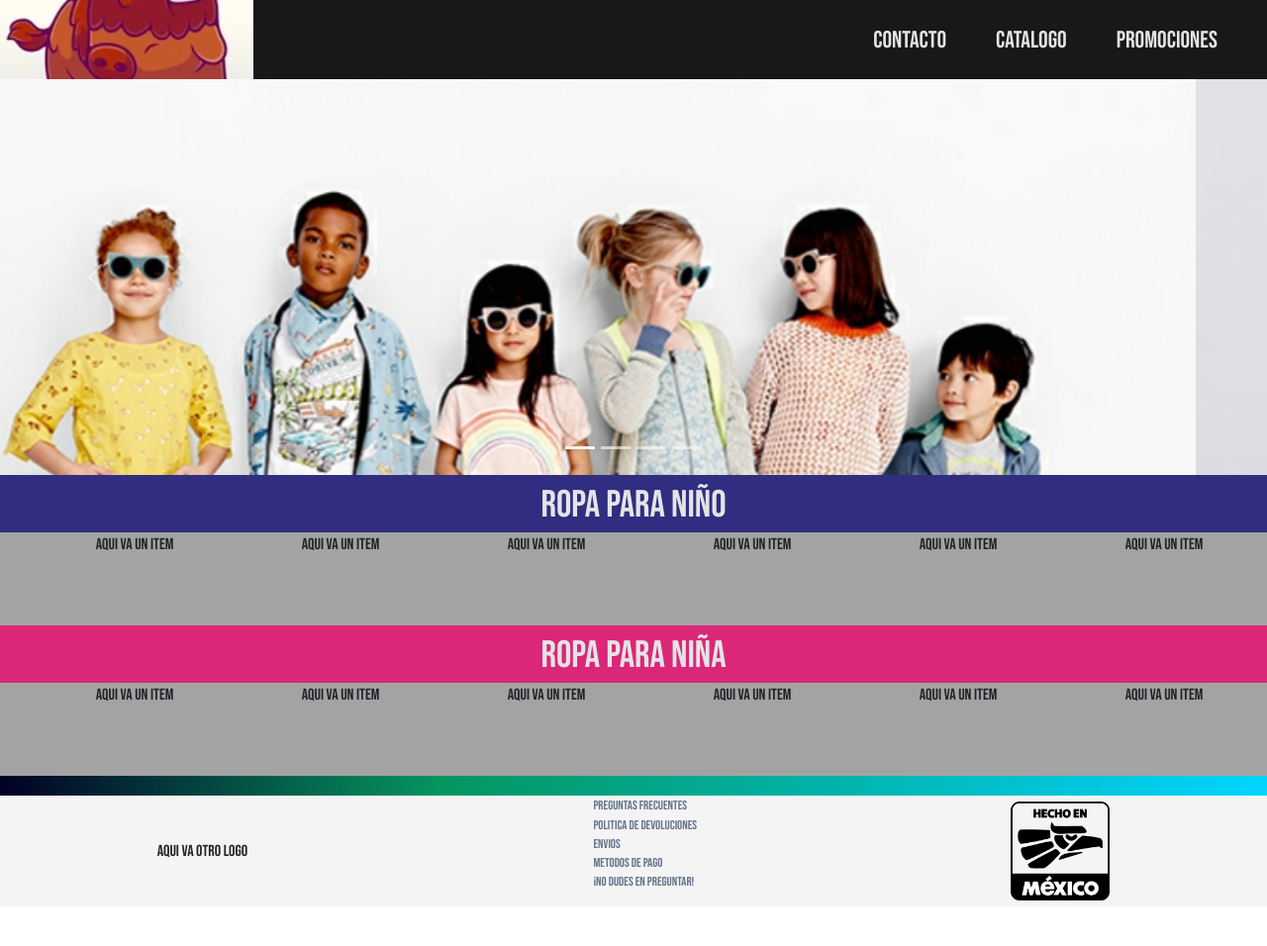
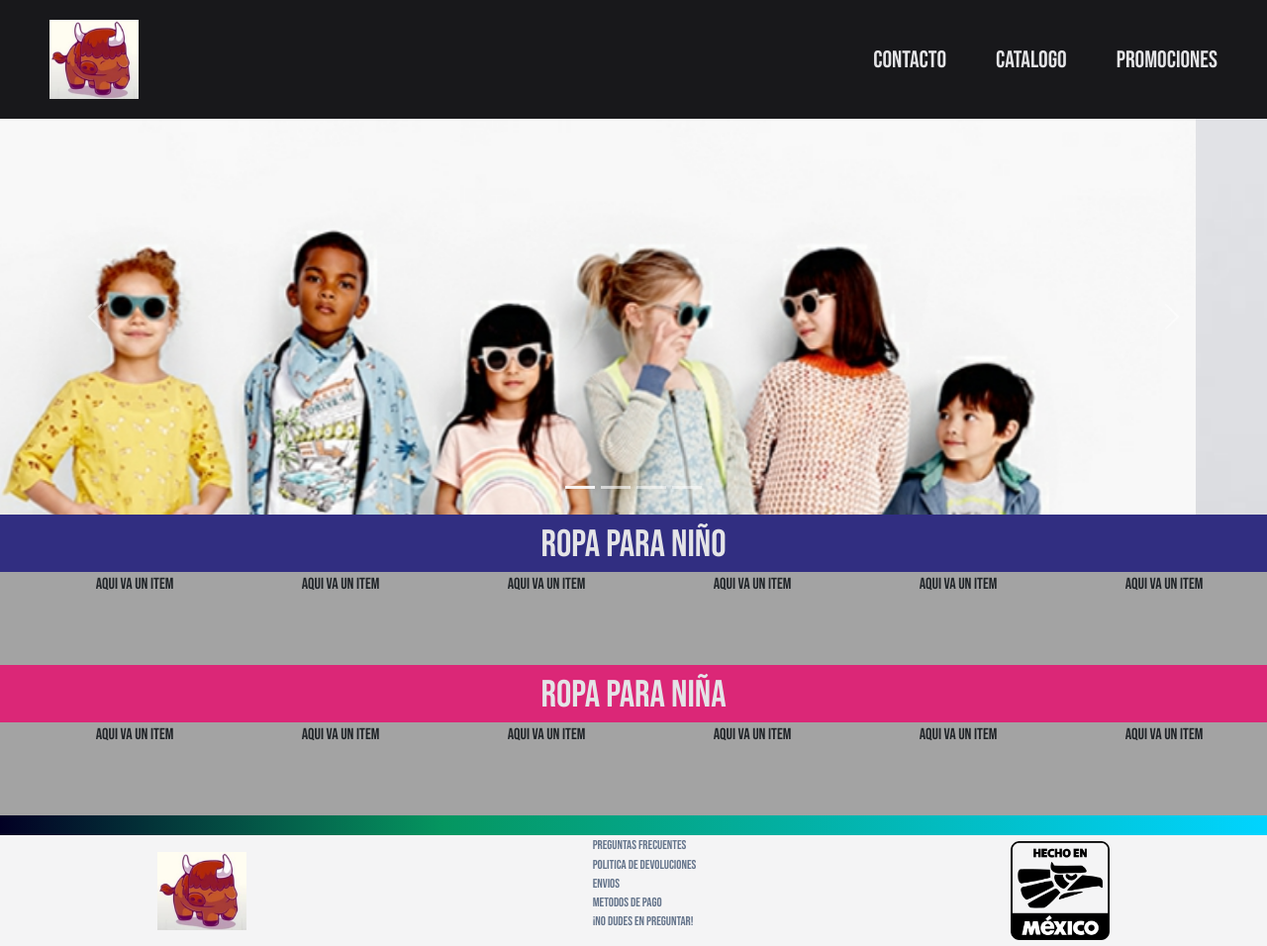
Before and after one commit to ArturoVa/TecMultimedia, a plain HTML site: page index.html in a window 1280 px wide. Shown: the whole page at 99% size. Before the commit the page ends 916 px from the top, so only its background shows below. Drawn offline with Linux system fonts and the light colour scheme; files whose address does not match are found by name.

Commit message:
adjust image

```diff
--- a/index.html
+++ b/index.html
@@ -82,7 +82,7 @@
     </div>
     <div id="raya"></div>
     <div id="footer">
-        <div>aqui va otro logo</div>
+        <img src="./imagenes/bisontito.jpeg" alt="logo" id="logo">
         <div>
             <ul class="politicas">
                 <li class="item"><a href="####">Preguntas frecuentes</a></li>
--- a/style.css
+++ b/style.css
@@ -34,11 +34,15 @@ body{
 }
 #header{
     background: #18181b;
-    height: 10vh;
+    height: 15vh;
     display: flex;
     justify-content: space-between;
     align-items: center;
     color: #e4e4e7;
+}
+#header #logo img{
+    max-width: 90px;
+    margin-left: 50px;
 }
 #header a{
     margin-left: 50px;
@@ -109,6 +113,9 @@ ul.display .item{
     font-size: 0.8em;
 
 }
+#footer #logo{
+    width: 90px;
+}
 #footer #mexico{
     width: 100px;
 }
```
